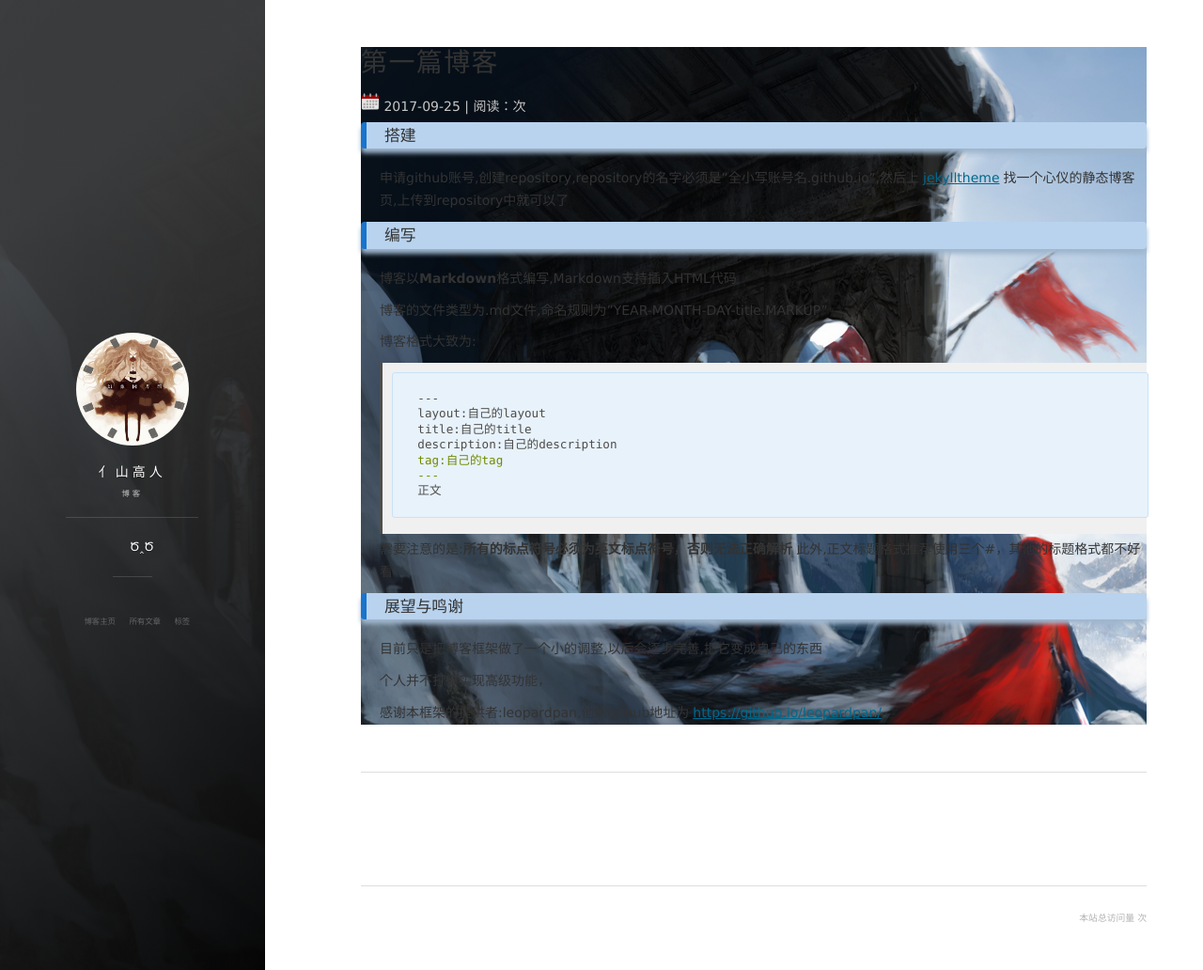
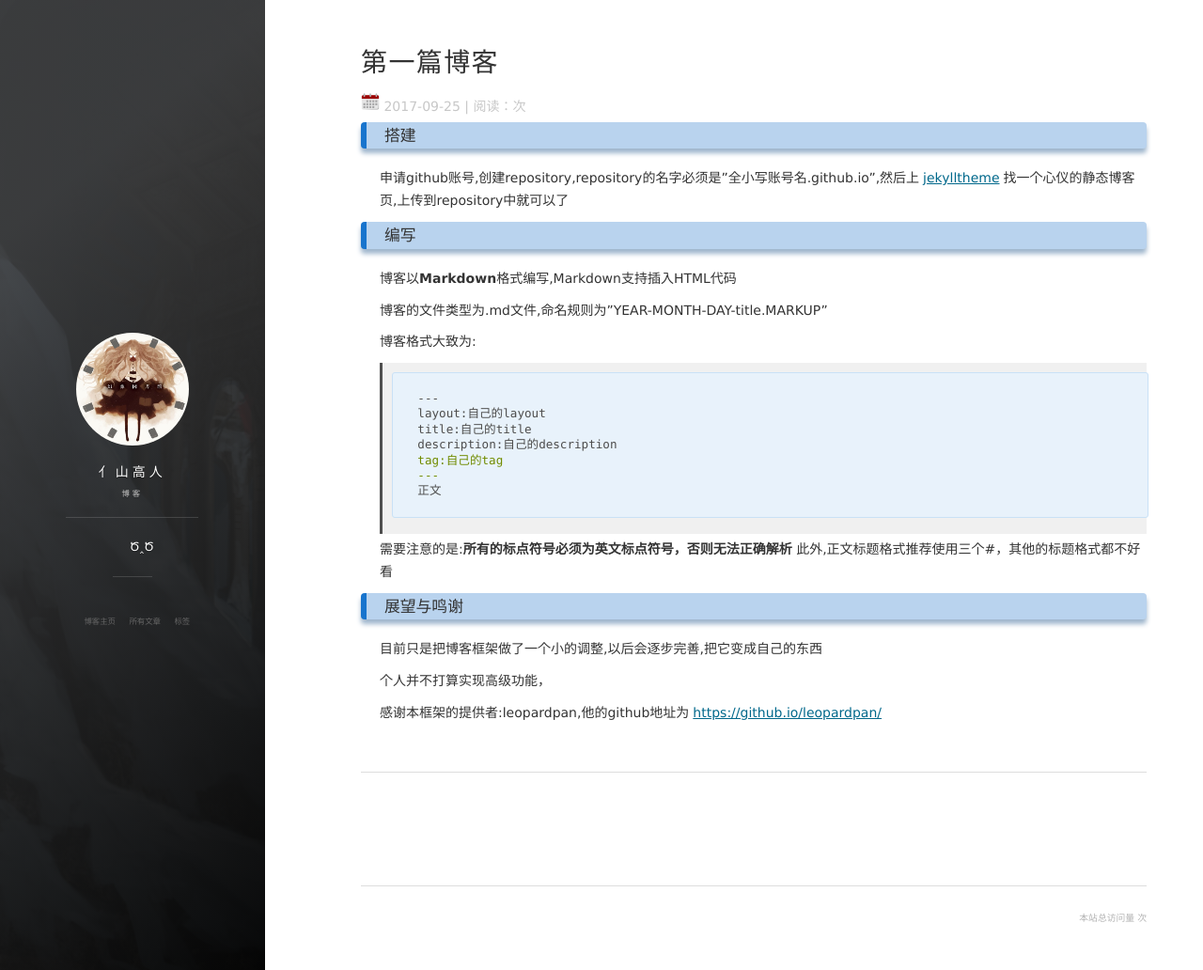
Before and after one commit to XGR-yang/XGR-yang.github.io, a Jekyll site: the page built from _posts/2017-09-25-firstblog.md, in a window 1280 px wide and 1032 px high. Shown: the whole window at 94% size. Built offline with Jekyll 4.4.1, drawn with Linux system fonts in a browser that asks for light colours; nearby versions of some CDN libraries; comment, search, counter and statistics services are not loaded.

Commit message:
rollback

```diff
--- a/_layouts/post.html
+++ b/_layouts/post.html
@@ -2,7 +2,7 @@
 layout: default
 ---
 
-<article class="post-container post-container--single" itemscope itemtype="http://schema.org/BlogPosting" style="background-image: url('/images/background-cover.jpg')">
+<article class="post-container post-container--single" itemscope itemtype="http://schema.org/BlogPosting">
   <header class="post-header">
     <h1 class="post-title">{{ page.title }}</h1>
     <div class="post-meta">
```
